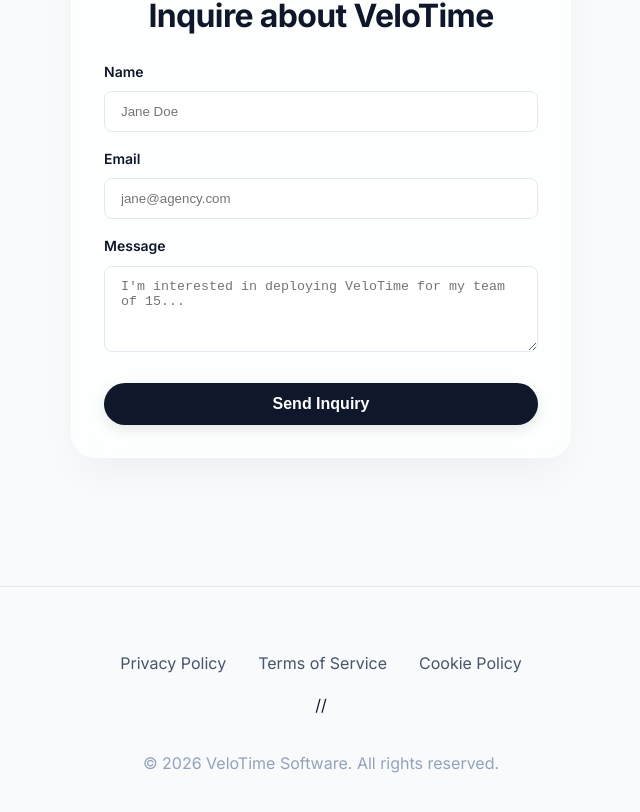
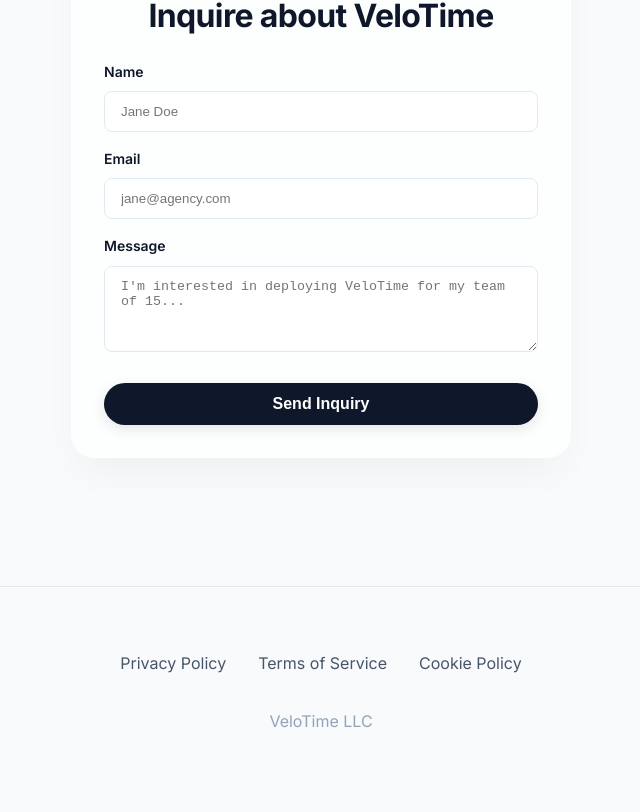
Before and after one commit to 1d2g/velotime-landing, a Next.js app: page / in a window 1280 px wide. Shown: the part 4266-5078 px from the top of the page, without its empty margins (319-959 px from the left). Built offline with nearby package versions, Linux system fonts and the light colour scheme.

Commit message:
Change footer text to 'VeloTime LLC'
Updated footer text to reflect company name.

```diff
--- a/src/app/layout.js
+++ b/src/app/layout.js
@@ -94,7 +94,7 @@
               <a href="/terms" className="hover:text-blue-500">Terms of Service</a>
               <a href="/cookies" className="hover:text-blue-500">Cookie Policy</a>
             </div>
-            //<p className="text-sm mt-4" style={{ color: 'var(--text-tertiary)' }}>&copy; {new Date().getFullYear()} VeloTime Software. All rights reserved.</p>
+            <p className="text-sm mt-4" style={{ color: 'var(--text-tertiary)' }}>VeloTime LLC</p>
           </div>
         </footer>
       </body>
```
